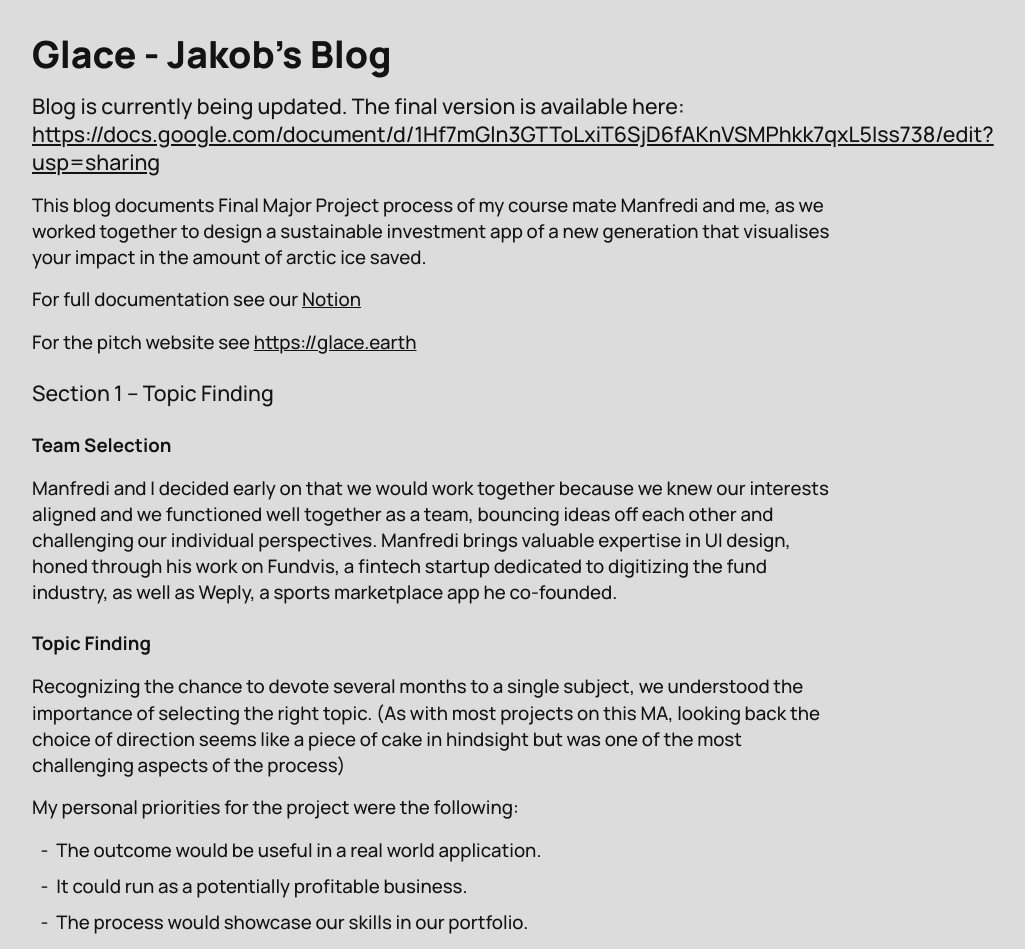
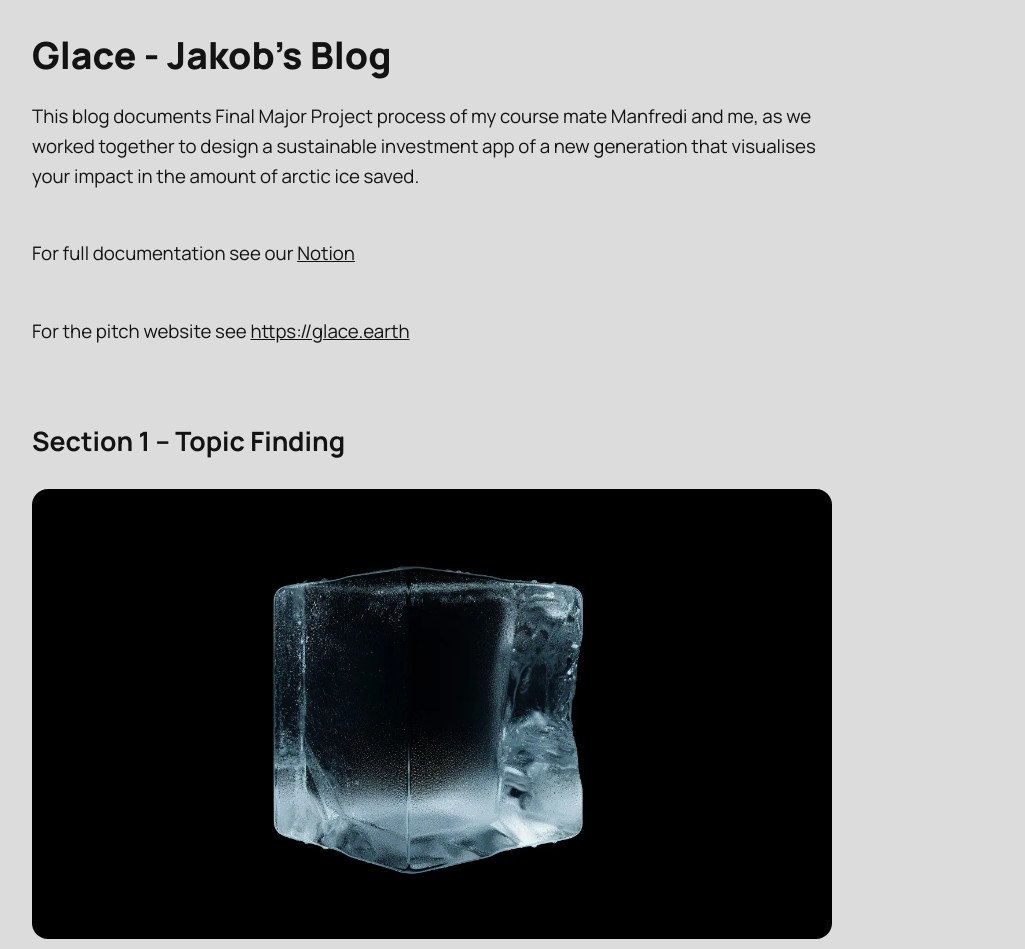
Before and after one commit to jakobprufer/glace.earth, a Next.js app: page /blog in a window 1280 px wide. Shown: the top 949 px of the page, without its empty margins (208-1233 px from the left). Built offline with nearby package versions, Linux system fonts and the light colour scheme.

Commit message:
blog update

```diff
--- a/src/app/blog/page.tsx
+++ b/src/app/blog/page.tsx
@@ -1,6 +1,9 @@
 import React from "react";
 import "../../sass/main.sass";
 import TitleBar from "../components/TitleBar";
+import Image from "next/image";
+
+import Cube from "../../../public/blog/cube.webp";
 
 export default function page() {
   return (
@@ -8,15 +11,6 @@
       {/* <TitleBar scrollY={scrollY} /> */}
       <div className="blog">
         <h1>Glace - Jakob's Blog</h1>
-        <h2>
-          Blog is currently being updated. The final version is available here:{" "}
-          <a
-            href="https://docs.google.com/document/d/1Hf7mGln3GTToLxiT6SjD6fAKnVSMPhkk7qxL5Iss738/edit?usp=sharing"
-            target="_blank"
-          >
-            https://docs.google.com/document/d/1Hf7mGln3GTToLxiT6SjD6fAKnVSMPhkk7qxL5Iss738/edit?usp=sharing
-          </a>
-        </h2>
         <p className="intro">
           This blog documents Final Major Project process of my course mate
           Manfredi and me, as we worked together to design a sustainable
@@ -43,6 +37,14 @@
         </p>
         <section className="section1">
           <h2>Section 1 – Topic Finding</h2>
+          <Image
+            src={Cube}
+            //   style={{
+            //     transform: `scale(${70 + scrollY / 30}%) rotate(${0}deg)`,
+            //   }}
+            alt="A phone made out of ice"
+            className="blogImg"
+          />
           <h3>Team Selection</h3>
           <p>
             Manfredi and I decided early on that we would work together because
--- a/src/sass/abstract/Variables.sass
+++ b/src/sass/abstract/Variables.sass
@@ -10,6 +10,7 @@
 $transparentButton: #6262624c
 // $transparentButton: #7a7a7ab6 //with drop shadow applied
 $transparentButtonHover: #ffffff10
+$theme: #f08595
 
 //spacing
 $spacing-xs: 8px
--- a/src/sass/pages/Blog.sass
+++ b/src/sass/pages/Blog.sass
@@ -1,14 +1,32 @@
+
 .blog
+    //STANDARD TEXT TRANSFORMER
     max-width: 800px
     margin: 32px auto
-    line-height: 150%
     font-size: 14pt
+    line-height: 160%
+    font-weight: 400
+
+    //to break long links
+    white-space: pre-wrap
+    white-space: -moz-pre-wrap
+    white-space: -pre-wrap
+    white-space: -o-pre-wrap
+    overflow-wrap: break-word
+    word-wrap: break-word
+    word-break: break-word
+    hyphens: auto
+
+    @media (max-width: 800px)
+        padding: 5vw
 
     p
-        padding-bottom: 16px
+        padding-bottom: 48px
+        line-height: 160%
 
     ul
-        padding-bottom: 16px
+        padding-bottom: 48px
+        margin-top: -32px
         list-style-type: none
         margin-left: 24px
 
@@ -22,20 +40,41 @@
                 text-indent: -0.83em
 
     h1
-        padding-bottom: 16px
+        padding-bottom: 32px
         padding-top: 8px
         font-weight: 800
         font-size: 28pt
 
     h2
-        padding-bottom: 16px
-        padding-top: 8px
+        padding-bottom: 32px
+        padding-top: 32px
         font-size: 16pt
+        font-size: 20pt
+        font-weight: 700
 
     h3
-        padding-bottom: 16px
+        padding-bottom: 32px
         padding-top: 8px
+        font-weight: 400
+        font-size: 20pt
 
     a
         text-decoration: underline
         cursor: pointer
+
+    //BLOG SPECIFIC
+    // section
+    //     background: #e9e9e9af
+    //     padding: 32px
+    //     border-radius: 16px
+    //     margin-bottom: 23px
+    //     transition: box-shadow .3s ease-in-out
+
+    //     &:hover
+    //         box-shadow: 0 0 20px #0000001e
+
+    .blogImg
+        width: 100%
+        height: auto
+        margin: 0 0 32px 0
+        border-radius: 16px
```
Also changed, not shown: public/blog/cube.webp (added), public/blog/ice.jpg (added).
